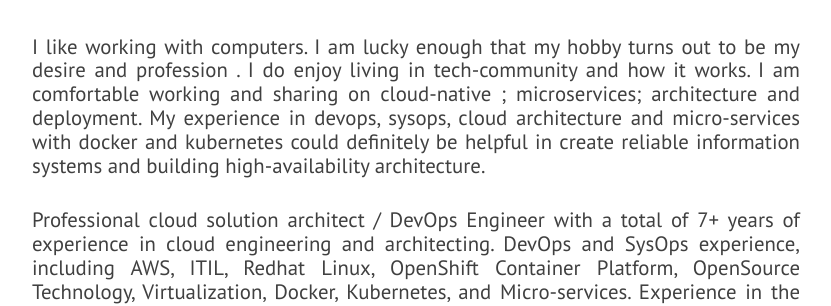
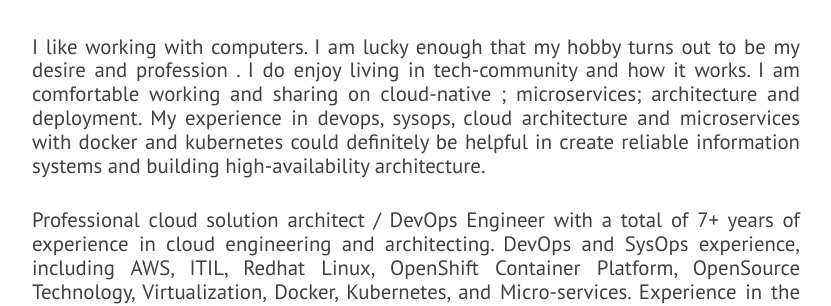
Before and after one commit to josephphyo/josephphyo.github.io, a Jekyll site: the page built from index.html, in a window 1280 px wide and 900 px high, scrolled down 1033 px. Shown: the part 227-533 px from the top of the window, without its empty margins (224-1055 px from the left). Built offline with Jekyll 4.4.1, drawn with Linux system fonts in a browser that asks for light colours; nearby versions of some CDN libraries.

Commit message:
First Commit

```diff
--- a/_includes/about.html
+++ b/_includes/about.html
@@ -3,7 +3,7 @@
         <div id="about-text">
             <div class="section-heading">About</div>
             <p class="paragraph-text justify-text">
-                I like working with computers. I am lucky enough that my hobby turns out to be my desire and profession . I do enjoy living in tech-community and how it works. I am comfortable working and sharing on cloud-native ; microservices; architecture and deployment. My experience in devops, sysops, cloud architecture and micro-services with docker and kubernetes could definitely be helpful in create reliable information systems and building high-availability architecture.
+                I like working with computers. I am lucky enough that my hobby turns out to be my desire and profession . I do enjoy living in tech-community and how it works. I am comfortable working and sharing on cloud-native ; microservices; architecture and deployment. My experience in devops, sysops, cloud architecture and microservices with docker and kubernetes could definitely be helpful in create reliable information systems and building high-availability architecture.
             </p>
             <p class="paragraph-text justify-text">
                 Professional cloud solution architect / DevOps Engineer with a total of 7+ years of experience in cloud engineering and architecting. DevOps and SysOps experience, including AWS, ITIL, Redhat Linux, OpenShift Container Platform, OpenSource Technology, Virtualization, Docker, Kubernetes, and Micro-services. Experience in the optimization of Amazon Web Services cloud platform and other well-architected experience in cloud-native platforms and on-premise environment.            </p>
```
